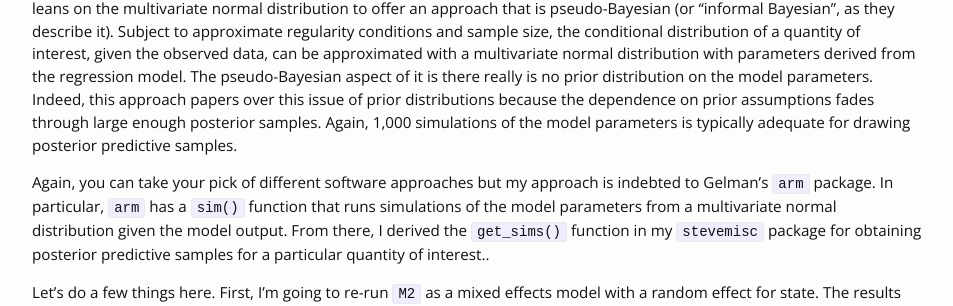
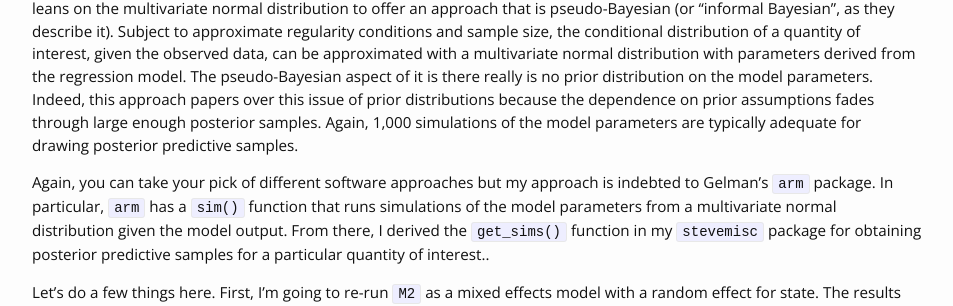
Before and after one commit to svmiller/svmiller.github.io, a Jekyll site: the page built from _posts/2020-04-07-post-estimation-simulation-trump-vote-midwest.md, in a window 1280 px wide and 900 px high, scrolled down 6080 px. Shown: the part 285-591 px from the top of the window, without its empty margins (163-1116 px from the left). Built offline with Jekyll 4.4.1, drawn with Linux system fonts in a browser that asks for light colours; nearby versions of some CDN libraries; some web fonts are replaced; formulas are drawn with MathJax 3; comment, search, counter and statistics services are not loaded; some of the changed text lies outside the part shown.

Commit message:
small typo, naturally. I hate myself.

```diff
--- a/_posts/2020-04-07-post-estimation-simulation-trump-vote-midwest.md
+++ b/_posts/2020-04-07-post-estimation-simulation-trump-vote-midwest.md
@@ -210,7 +210,7 @@ The most common thing to do as a researcher is tell the audience what an effect
 
 King et al.'s (2000) approach is to tether the concept of uncertainty to King, Keohane, and Verba's (1994) discussion of systematic and stochastic components of a data-generating process. They note a statistical model has a stochastic component, conceptualized as the data-generating process for an outcome, with a systematic component represented akin to a design matrix. This seems daunting for beginners, but it's not that hard to grasp. For example, the simple case of OLS regression has a stochastic component represented as $$Y_i = N(\mu_i, \thinspace \sigma^2)$$ and a systematic component represented as $$\mu_i =  X_i\beta$$. For too long, researchers the extent to which they cared about quantities of interest, ignored the estimation uncertainty (i.e. we have fewer than infinity degrees of freedom) and the fundamental uncertainty that come from trying to systematically model changes in a stochastic process. The simulation approach that King et al. (2000) offer leans on central limit theorem to argue that with a large enough sample of simulations and a bounded variance, a quantity of interest derived from a regression will follow a multivariate normal distribution.
 
-Gelman and Hill (2007, chp. 7) make a similar case and I prefer both their method and their language. Their approach again leans on the multivariate normal distribution to offer an approach that is pseudo-Bayesian (or "informal Bayesian", as they describe it). Subject to approximate regularity conditions and sample size, the conditional distribution of a quantity of interest, given the observed data, can be approximated with a multivariate normal distribution with parameters derived from the regression model. The pseudo-Bayesian aspect of it is there really is no prior distribution on the model parameters. Indeed, this approach papers over this issue of prior distributions because the dependence on prior assumptions fades through large enough posterior samples. Again, 1,000 simulations of the model parameters is typically adequate for drawing posterior predictive samples.
+Gelman and Hill (2007, chp. 7) make a similar case and I prefer both their method and their language. Their approach again leans on the multivariate normal distribution to offer an approach that is pseudo-Bayesian (or "informal Bayesian", as they describe it). Subject to approximate regularity conditions and sample size, the conditional distribution of a quantity of interest, given the observed data, can be approximated with a multivariate normal distribution with parameters derived from the regression model. The pseudo-Bayesian aspect of it is there really is no prior distribution on the model parameters. Indeed, this approach papers over this issue of prior distributions because the dependence on prior assumptions fades through large enough posterior samples. Again, 1,000 simulations of the model parameters are typically adequate for drawing posterior predictive samples.
 
 Again, you can take your pick of different software approaches but my approach is indebted to Gelman's `arm` package. In particular, `arm` has a `sim()` function that runs simulations of the model parameters from a multivariate normal distribution given the model output. From there, I derived the `get_sims()` function in my `stevemisc` package for obtaining posterior predictive samples for a particular quantity of interest..
 
--- a/_source/2020-04-07-post-estimation-simulation-trump-vote-midwest.Rmd
+++ b/_source/2020-04-07-post-estimation-simulation-trump-vote-midwest.Rmd
@@ -196,7 +196,7 @@ The most common thing to do as a researcher is tell the audience what an effect
 
 King et al.'s (2000) approach is to tether the concept of uncertainty to King, Keohane, and Verba's (1994) discussion of systematic and stochastic components of a data-generating process. They note a statistical model has a stochastic component, conceptualized as the data-generating process for an outcome, with a systematic component represented akin to a design matrix. This seems daunting for beginners, but it's not that hard to grasp. For example, the simple case of OLS regression has a stochastic component represented as $$Y_i = N(\mu_i, \thinspace \sigma^2)$$ and a systematic component represented as $$\mu_i =  X_i\beta$$. For too long, researchers the extent to which they cared about quantities of interest, ignored the estimation uncertainty (i.e. we have fewer than infinity degrees of freedom) and the fundamental uncertainty that come from trying to systematically model changes in a stochastic process. The simulation approach that King et al. (2000) offer leans on central limit theorem to argue that with a large enough sample of simulations and a bounded variance, a quantity of interest derived from a regression will follow a multivariate normal distribution.
 
-Gelman and Hill (2007, chp. 7) make a similar case and I prefer both their method and their language. Their approach again leans on the multivariate normal distribution to offer an approach that is pseudo-Bayesian (or "informal Bayesian", as they describe it). Subject to approximate regularity conditions and sample size, the conditional distribution of a quantity of interest, given the observed data, can be approximated with a multivariate normal distribution with parameters derived from the regression model. The pseudo-Bayesian aspect of it is there really is no prior distribution on the model parameters. Indeed, this approach papers over this issue of prior distributions because the dependence on prior assumptions fades through large enough posterior samples. Again, 1,000 simulations of the model parameters is typically adequate for drawing posterior predictive samples.
+Gelman and Hill (2007, chp. 7) make a similar case and I prefer both their method and their language. Their approach again leans on the multivariate normal distribution to offer an approach that is pseudo-Bayesian (or "informal Bayesian", as they describe it). Subject to approximate regularity conditions and sample size, the conditional distribution of a quantity of interest, given the observed data, can be approximated with a multivariate normal distribution with parameters derived from the regression model. The pseudo-Bayesian aspect of it is there really is no prior distribution on the model parameters. Indeed, this approach papers over this issue of prior distributions because the dependence on prior assumptions fades through large enough posterior samples. Again, 1,000 simulations of the model parameters are typically adequate for drawing posterior predictive samples.
 
 Again, you can take your pick of different software approaches but my approach is indebted to Gelman's `arm` package. In particular, `arm` has a `sim()` function that runs simulations of the model parameters from a multivariate normal distribution given the model output. From there, I derived the `get_sims()` function in my `stevemisc` package for obtaining posterior predictive samples for a particular quantity of interest..
 
```
